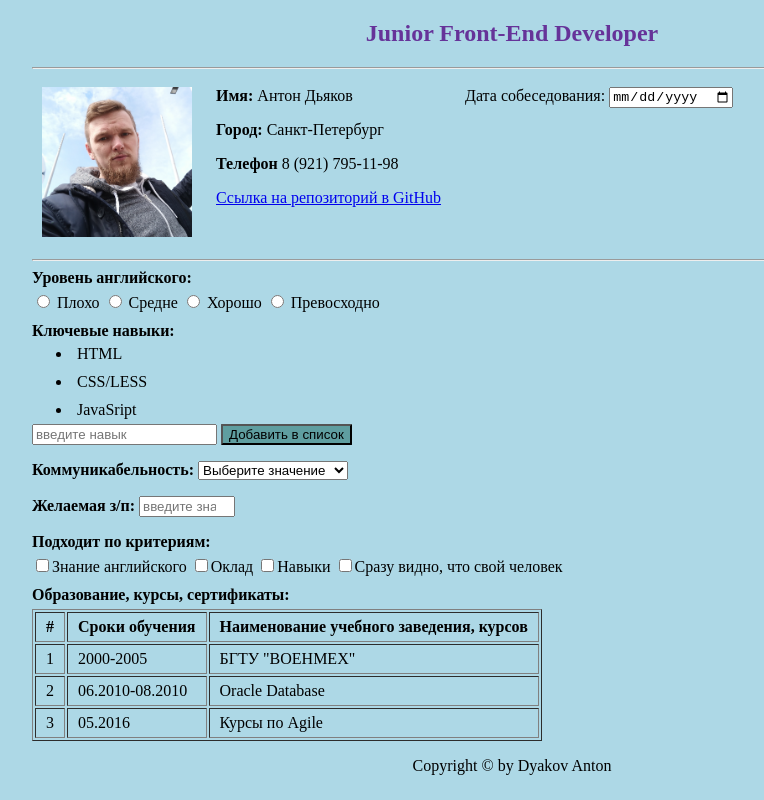
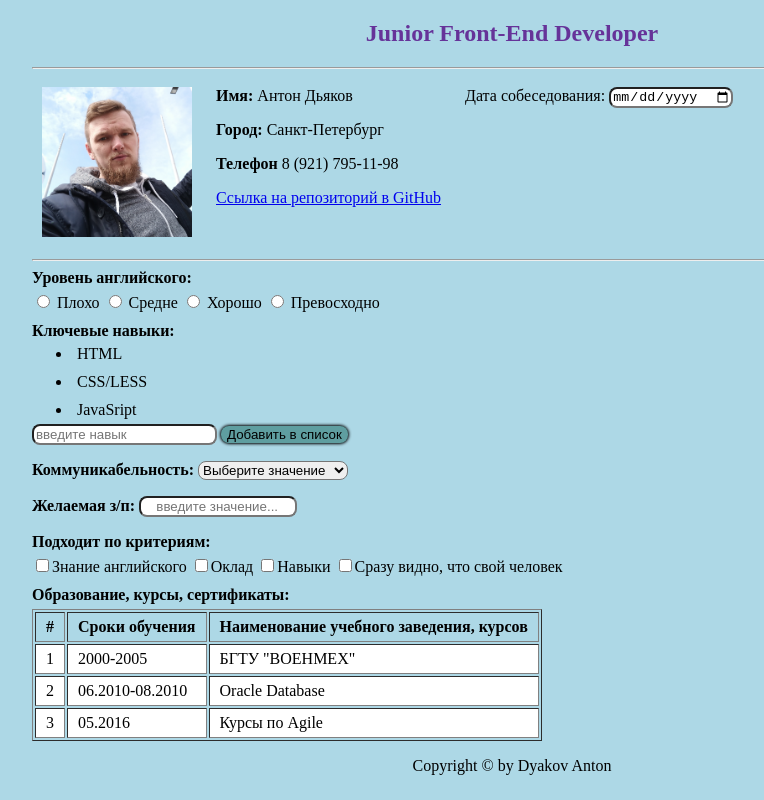
Before and after one commit to dyakant/html, a plain HTML site: page index.html in a window 1280 px wide. Shown: the whole page, without its empty margins (128-892 px from the left). Drawn offline with Linux system fonts and the light colour scheme.

Commit message:
Update index.css

```diff
--- a/css/index.css
+++ b/css/index.css
@@ -1,3 +1,4 @@
+
 body{
     background-color: lightblue;
     width: 75%;
@@ -26,9 +27,24 @@ hr {
 
 div>p:first-child {margin-top: 0px;}
 
+input, select {
+	border-radius: 8px;
+	cursor:pointer;
+}
+
 input[type="submit"] {
-    border-radius: 1px;
+	border: 0;
+	box-shadow: 0 0 3px 1px;
     background-color: cadetblue;
+}
+
+input[type="submit"]:hover {
+    background-color: #c4dbdc;
+}
+
+input[type="number"] {
+    width: 150px;
+	text-align: right;
 }
 
 .criteria>p, .english>p, .education>p {
@@ -45,6 +61,14 @@ input[type="submit"] {
 
 td, th {
     padding: 5px 10px;
+}
+
+td {
+	background-color: white;
+}
+
+tr:hover {
+	background-color: #d8ecf3;
 }
 
 li{
```
